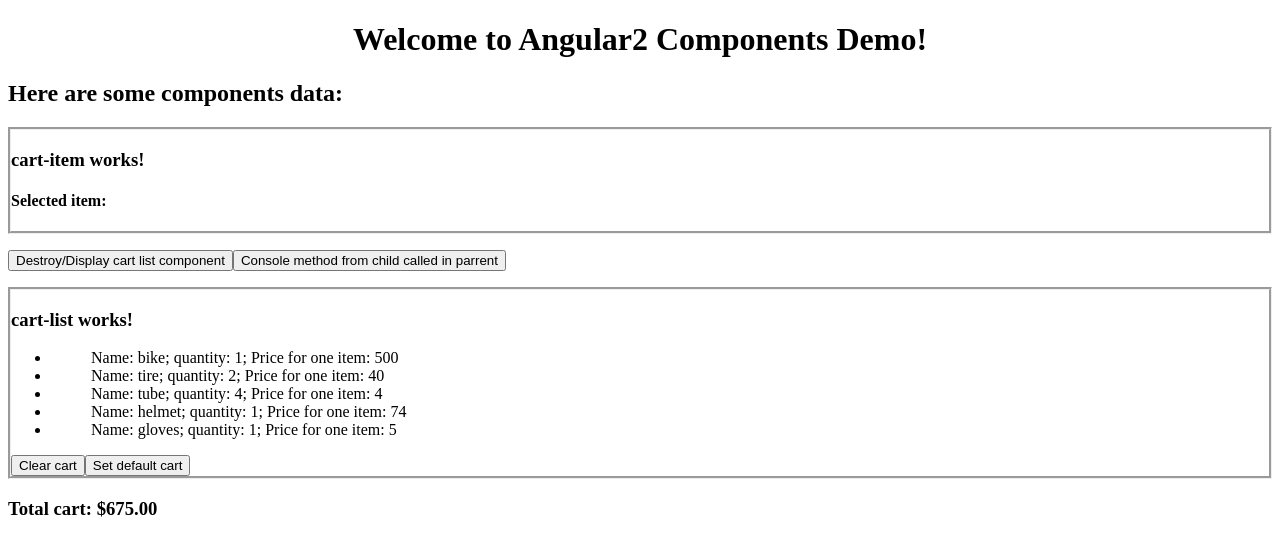
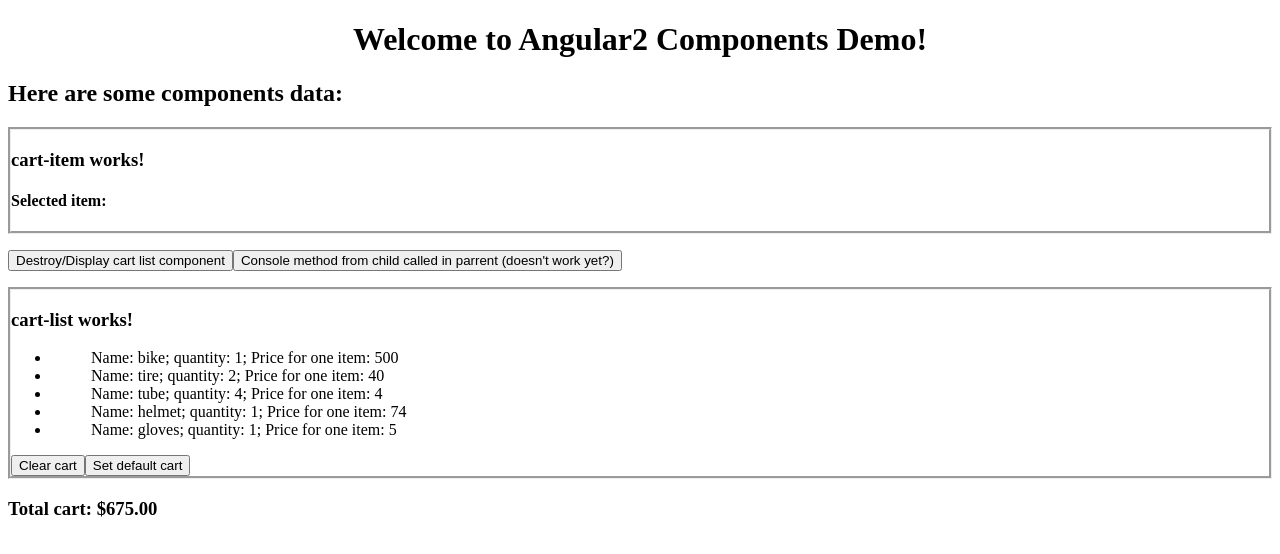
Before and after one commit to belgithub/Angular2_Components, an Angular app in the folder Angular2_Components/angular2-components/: page / in a window 1280 px wide. Shown: the top 554 px of the page. Built offline with nearby package versions, Linux system fonts and the light colour scheme.

Commit message:
Version 1 to share

```diff
--- a/Angular2_Components/angular2-components/src/app/app.component.html
+++ b/Angular2_Components/angular2-components/src/app/app.component.html
@@ -8,7 +8,7 @@
 <app-cart-item #childCart *ngIf="display"></app-cart-item>
 <p>
     <button (click)="toggle()">Destroy/Display cart list component</button>
-    <button (click)="childCart.console()">Console method from child called in parrent</button>
+    <button (click)="childCart.console()">Console method from child called in parrent (doesn't work yet?)</button>
 </p>
 <app-cart-list></app-cart-list>
 <h3>Total cart: {{cartService.getTotalPrice() | currency}}</h3>
```
